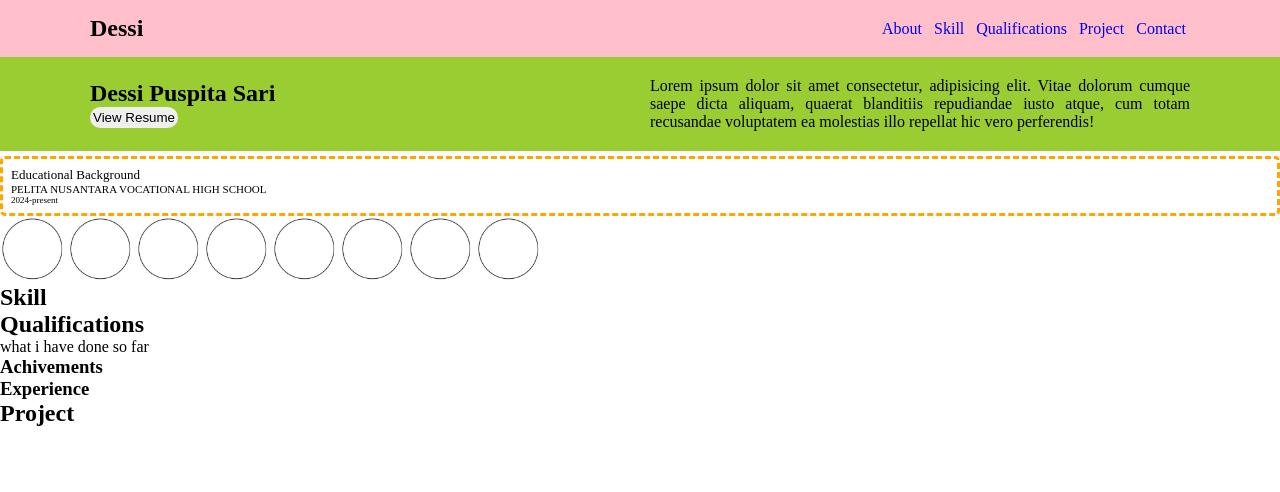
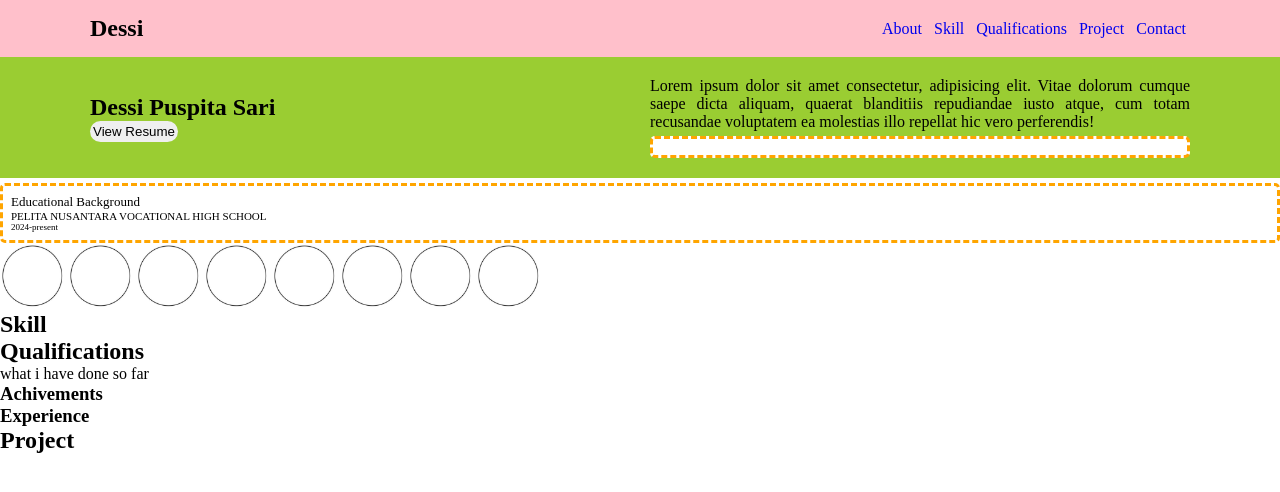
Before and after one commit to strzcy/portofolio-web, a plain HTML site: page index.html in a window 1280 px wide. Drawn offline with Linux system fonts and the light colour scheme.

Commit message:
Update index.html

```diff
--- a/index.html
+++ b/index.html
@@ -31,6 +31,8 @@
 
             <div>
                 <p>Lorem ipsum dolor sit amet consectetur, adipisicing elit. Vitae dolorum cumque saepe dicta aliquam, quaerat blanditiis repudiandae iusto atque, cum totam recusandae voluptatem ea molestias illo repellat hic vero perferendis!</p>
+                <div class="edu">
+                </div>
             </div>
         </div>
 
```
